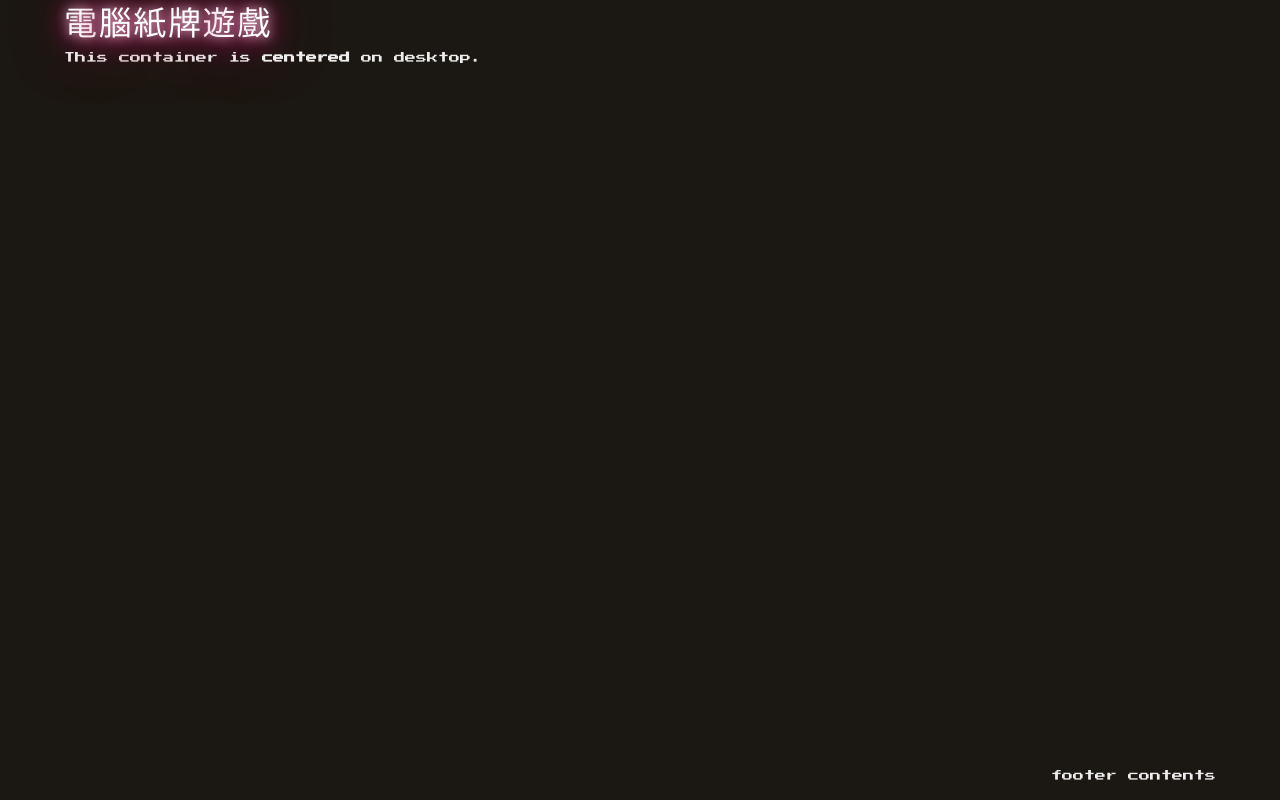
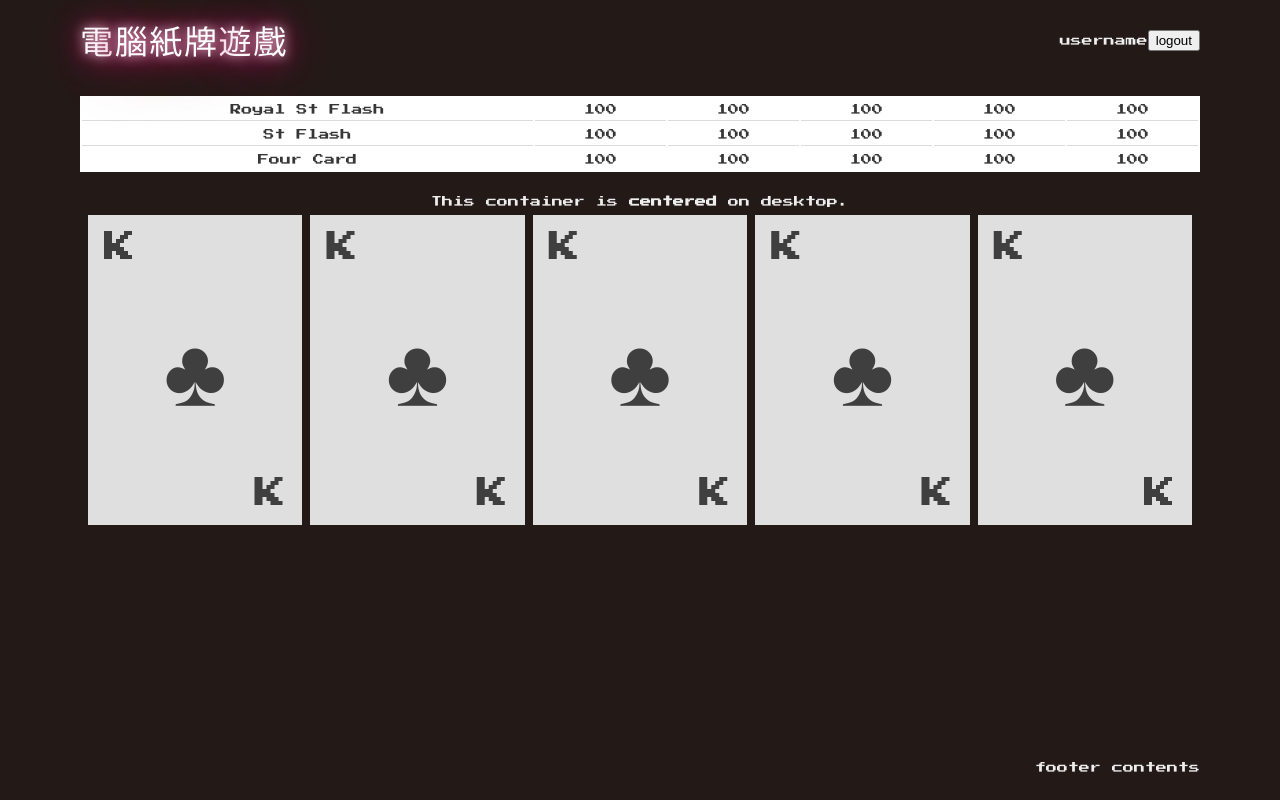
Before and after one commit to t-kojima/practice-aws-amplify-poker, a React (Create React App) app: page / in a window 1280 px wide. Built offline with nearby package versions, Linux system fonts and the light colour scheme; a web font is replaced by a local one.

Commit message:
feat: card layout

```diff
--- a/public/index.html
+++ b/public/index.html
@@ -5,7 +5,7 @@
     <link rel="shortcut icon" href="%PUBLIC_URL%/favicon.ico" />
     <link href="http://fonts.googleapis.com/earlyaccess/cwtexming.css" rel="stylesheet">
     <link href="https://fonts.googleapis.com/css?family=Press+Start+2P" rel="stylesheet">
-    <link href="https://unpkg.com/nes.css/css/nes.css" rel="stylesheet" />
+    <!-- <link href="https://unpkg.com/nes.css/css/nes.css" rel="stylesheet" /> -->
     <!-- <link href="https://cdnjs.cloudflare.com/ajax/libs/bulma/0.7.4/css/bulma.min.css" rel="stylesheet"> -->
     <meta name="viewport" content="width=device-width, initial-scale=1" />
     <meta name="theme-color" content="#000000" />
--- a/src/css/App.scss
+++ b/src/css/App.scss
@@ -1,17 +1,31 @@
-@import "../../node_modules/bulma/sass/utilities/_all.sass";
+@import '../../node_modules/bulma/sass/utilities/_all.sass';
 // @import "../../node_modules/bulma/sass/base/_all.sass";
+
+// elements
 // @import "../../node_modules/bulma/sass/elements/_all.sass";
-@import "../../node_modules/bulma/sass/elements/container.sass";
-// @import "../../node_modules/bulma/sass/grid/_all.sass";
+@import '../../node_modules/bulma/sass/elements/table.sass';
+@import '../../node_modules/bulma/sass/elements/container.sass';
+
+// grid
+@import '../../node_modules/bulma/sass/grid/_all.sass';
+
+// layout
+@import '../../node_modules/bulma/sass/layout/_all.sass';
+
+// components
 // @import "../../node_modules/bulma/sass/components/_all.sass";
-@import "../../node_modules/bulma/sass/layout/_all.sass";
-@import "../../node_modules/bulma/sass/components/level.sass";
+@import '../../node_modules/bulma/sass/components/level.sass';
 
-.App {
+@import './neon.css';
+@import './card.scss';
+
+body {
   text-align: center;
   color: #eee;
   font-size: 11px;
-  background-color: #1B1712;
+  background-color: #231a17;
+  font-family: 'Press start 2P', serif;
+  margin: 0;
 }
 
 .App > .container {
@@ -20,12 +34,16 @@
   flex-direction: column;
 }
 
-.App > .container > header,
+.App > .container > header {
+  flex: 0;
+  padding: 1rem;
+}
 .App > .container > footer {
   flex: 0;
+  padding: 1rem;
 }
 
 .App > .container > main {
-  display: flex;
   flex: 1;
+  padding: 1rem;
 }
--- /dev/null
+++ b/src/css/card.scss
@@ -0,0 +1,68 @@
+.hands {
+  padding: 1rem;
+}
+
+.card-frame {
+  background-color: #dfdfdf;
+  position: relative;
+  width: 100%;
+  margin: 0.25rem;
+  color: #3f3f3f;
+}
+
+.card-frame:before {
+  content: '';
+  display: block;
+  padding-top: 150%;
+}
+.card-content {
+  position: absolute;
+  top: 0;
+  left: 0;
+  bottom: 0;
+  right: 0;
+  display: flex;
+  justify-content: space-between;
+}
+
+.card-index {
+  font-size: 2rem;
+  padding: 1rem;
+  @media screen and (max-width: 1024px) {
+    font-size: 1.5rem;
+    padding: 0.75rem;
+  }
+  @media screen and (max-width: 896px) {
+    font-size: 1rem;
+    padding: 0.5rem;
+  }
+  @media screen and (max-width: 480px) {
+    font-size: 0.5rem;
+    padding: 0.25rem;
+  }
+
+}
+
+.card-index.right {
+  align-self: flex-end;
+}
+
+.card-suit {
+  display: flex;
+  justify-content: center;
+  align-items: center;
+  font-size: 6rem;
+  @media screen and (max-width: 1024px) {
+    font-size: 4rem;
+  }
+  @media screen and (max-width: 896px) {
+    font-size: 3rem;
+  }
+  @media screen and (max-width: 480px) {
+    font-size: 1.5rem;
+  }
+}
+
+span.club:before {
+  content: '\2663';
+}
--- a/src/js/App.jsx
+++ b/src/js/App.jsx
@@ -1,18 +1,14 @@
 import React from 'react';
 import Header from './components/Header';
 import Footer from './components/Footer';
+import Game from './components/Game';
 import '../css/App.scss';
-import '../css/neon.css';
 
 export default () => (
   <div className="App">
     <div className="container">
       <Header />
-      <main>
-        <div className="notification">
-          This container is <strong>centered</strong> on desktop.
-        </div>
-      </main>
+      <Game />
       <Footer />
     </div>
   </div>
--- a/src/js/components/Footer.jsx
+++ b/src/js/components/Footer.jsx
@@ -1,7 +1,7 @@
 import React from 'react';
 
 export default props => (
-    <footer>
+  <footer>
     <div className="level">
       <div className="level-left" />
       <div className="level-right">
--- /dev/null
+++ b/src/js/components/Game.jsx
@@ -0,0 +1,54 @@
+import React from 'react';
+
+export default props => (
+  <main>
+    <div>
+      <table className="table is-fullwidth">
+        <tbody>
+          <tr>
+            <td>Royal St Flash</td>
+            <td>100</td>
+            <td>100</td>
+            <td>100</td>
+            <td>100</td>
+            <td>100</td>
+          </tr>
+          <tr>
+            <td>St Flash</td>
+            <td>100</td>
+            <td>100</td>
+            <td>100</td>
+            <td>100</td>
+            <td>100</td>
+          </tr>
+          <tr>
+            <td>Four Card</td>
+            <td>100</td>
+            <td>100</td>
+            <td>100</td>
+            <td>100</td>
+            <td>100</td>
+          </tr>
+        </tbody>
+      </table>
+      This container is <strong>centered</strong> on desktop.
+      <div className="hands columns is-mobile">
+        {[1, 2, 3, 4, 5].map(i => (
+          <div className="column card-frame" key={i}>
+            <div className="card-content">
+              <div className="card-index left">
+                <span>K</span>
+              </div>
+              <div className="card-suit">
+                <span className="club" />
+              </div>
+              <div className="card-index right">
+                <span>K</span>
+              </div>
+            </div>
+          </div>
+        ))}
+      </div>
+    </div>
+  </main>
+);
--- a/src/js/components/Header.jsx
+++ b/src/js/components/Header.jsx
@@ -8,6 +8,12 @@ export default props => (
           電<span>腦紙牌</span>遊戲
         </div>
       </div>
+      <div className="level-right">
+        <div className="level-item">
+          username
+          <button type="button" className="nes-btn is-error">logout</button>
+        </div>
+      </div>
     </nav>
   </header>
 );
```
Also changed, not shown: src/js/components/Card.jsx (added, +7 -0 lines).
